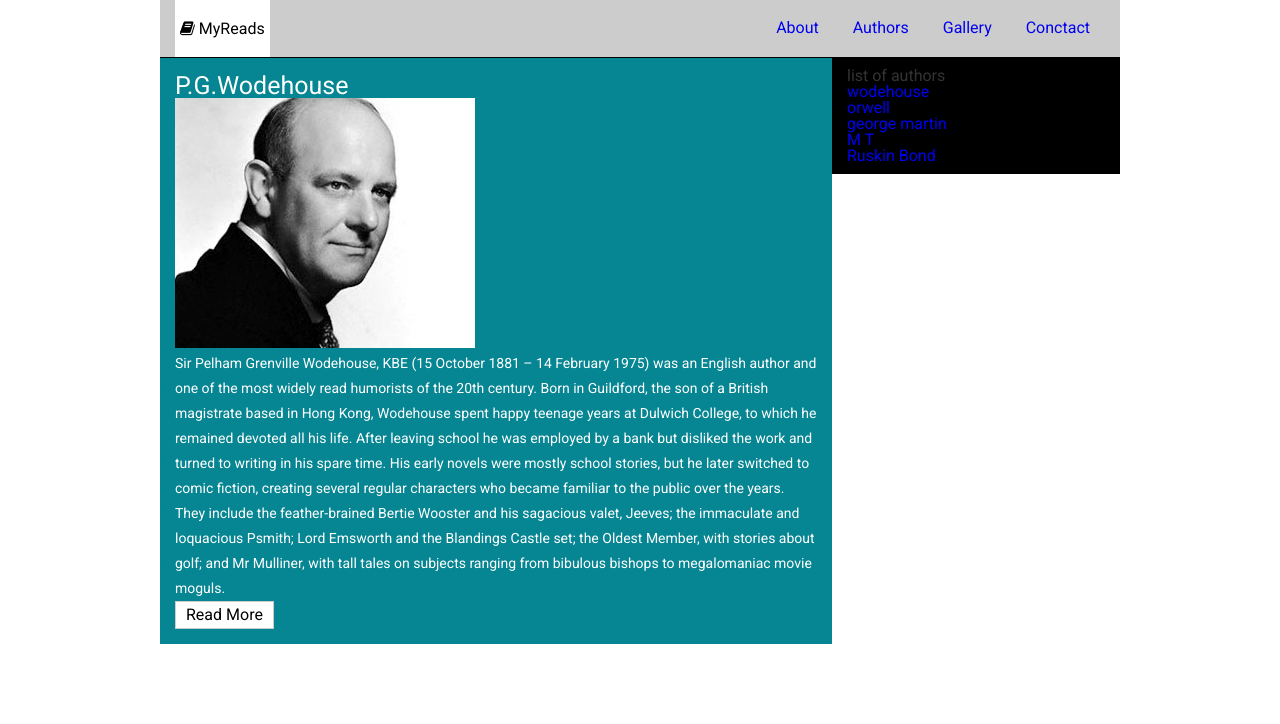
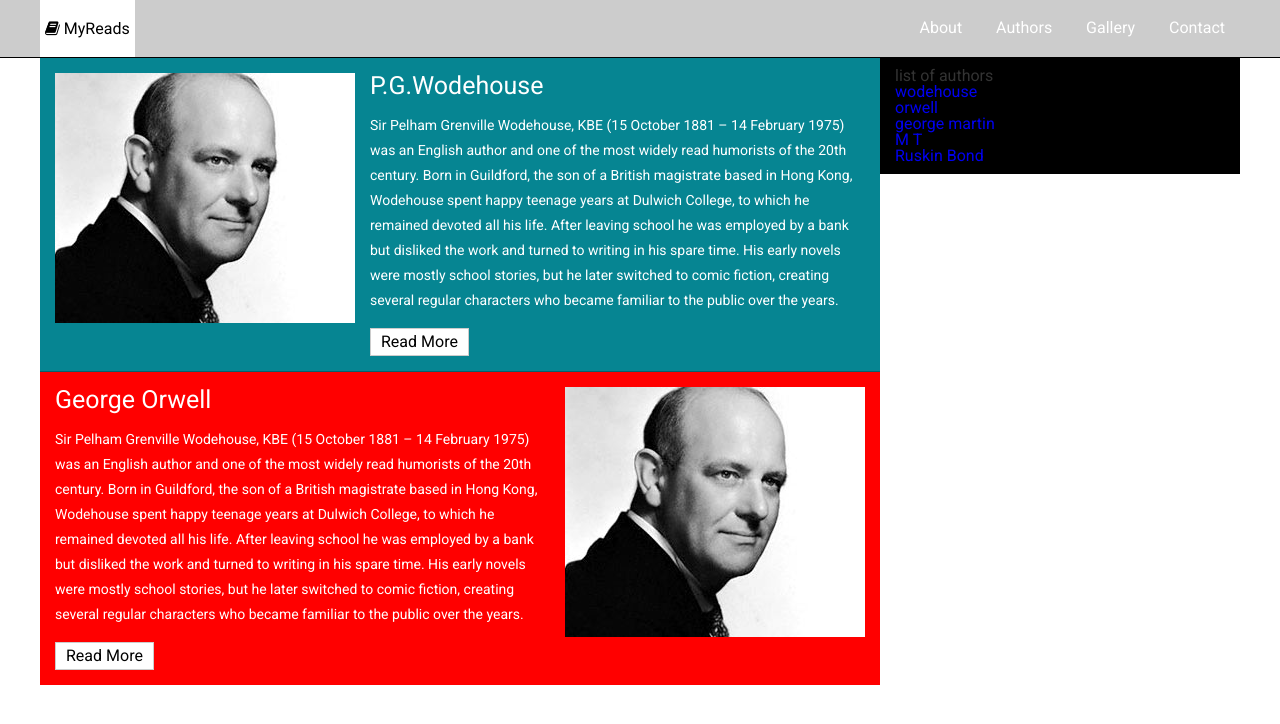
Before and after one commit to samkcdev/favorite-authors, a plain HTML site: page index.html in a window 1280 px wide. Drawn offline with nearby package versions, Linux system fonts and the light colour scheme; a script that the page names is missing.

Commit message:
Changed the complete layout structure and color

```diff
--- a/index.html
+++ b/index.html
@@ -20,26 +20,45 @@
         <![endif]-->
 
         <!-- Add your site or application content here -->
-        <div class="wrapper">
+
         <header>
-                <a class="logo" href="#0"><i class="fa fa-book" aria-hidden="true"></i>  MyReads</a>
-            <nav>
+        <div class="container">
+            <a class="logo" href="#0"><i class="fa fa-book" aria-hidden="true"></i>  MyReads</a>
+             <nav>
                 <ul>
                     <li><a href="#0">About</a></li>
                     <li><a href="#0">Authors</a></li>
                     <li><a href="#0">Gallery</a></li>
-                    <li><a href="#0">Conctact</a></li>
+                    <li><a href="#0">Contact</a></li>
                 </ul>
             </nav>
-             <div class="clear"></div>
+            <div class="clear"></div>
+        </div>
         </header>
+
+        <div class="banner">
+
+        </div>
+
+        <div class="container">
         <div class="content">
-
-              <h2>P.G.Wodehouse</h2>
-
-              <img src="images/wodehouse.jpg">
-              <p>Sir Pelham Grenville Wodehouse, KBE (15 October 1881 – 14 February 1975) was an English author and one of the most widely read humorists of the 20th century. Born in Guildford, the son of a British magistrate based in Hong Kong, Wodehouse spent happy teenage years at Dulwich College, to which he remained devoted all his life. After leaving school he was employed by a bank but disliked the work and turned to writing in his spare time. His early novels were mostly school stories, but he later switched to comic fiction, creating several regular characters who became familiar to the public over the years. They include the feather-brained Bertie Wooster and his sagacious valet, Jeeves; the immaculate and loquacious Psmith; Lord Emsworth and the Blandings Castle set; the Oldest Member, with stories about golf; and Mr Mulliner, with tall tales on subjects ranging from bibulous bishops to megalomaniac movie moguls.</p>
-              <a href="#0">Read More</a>
+        <article>
+             <figure><img src="images/wodehouse.jpg"></figure>
+             <div class="content-text">
+                 <h2>P.G.Wodehouse</h2>
+                  <p>Sir Pelham Grenville Wodehouse, KBE (15 October 1881 – 14 February 1975) was an English author and one of the most widely read humorists of the 20th century. Born in Guildford, the son of a British magistrate based in Hong Kong, Wodehouse spent happy teenage years at Dulwich College, to which he remained devoted all his life. After leaving school he was employed by a bank but disliked the work and turned to writing in his spare time. His early novels were mostly school stories, but he later switched to comic fiction, creating several regular characters who became familiar to the public over the years.</p>
+                  <a href="#0">Read More</a>
+             </div>
+        </article>
+        <article class="alt-content">
+            <div class="content-text ">
+                 <h2>George Orwell</h2>
+                  <p>Sir Pelham Grenville Wodehouse, KBE (15 October 1881 – 14 February 1975) was an English author and one of the most widely read humorists of the 20th century. Born in Guildford, the son of a British magistrate based in Hong Kong, Wodehouse spent happy teenage years at Dulwich College, to which he remained devoted all his life. After leaving school he was employed by a bank but disliked the work and turned to writing in his spare time. His early novels were mostly school stories, but he later switched to comic fiction, creating several regular characters who became familiar to the public over the years.</p>
+                  <a href="#0">Read More</a>
+             </div>
+             <figure><img src="images/wodehouse.jpg"></figure>
+        </article>
+          <div class="clear"></div>
           </div>
           <div class="sidebar">
             list of authors
@@ -52,7 +71,12 @@
             </ul>
             <div class="clear"></div>
           </div>
+            <div class="clear"></div>
         </div>
+
+
+
+
 
 
 
--- a/sass/_content.scss
+++ b/sass/_content.scss
@@ -2,14 +2,34 @@
     float:left;
     background: $contentbg;
     width: 70%;
+    color: $white;
+}
+
+.content article{
+    display: flex;
+    justify-content: space-between;
     padding: 15px;
-    color: $white;
+    border-bottom: 1px solid #066069;
+}
+
+.content article:last-of-type{
+    border-bottom:0;
+}
+
+.content figure{
+    margin:0 15px 0 0;
+}
+
+.content-text h2{
+    margin-bottom: 15px;
 }
 
 .content p{
     font-size: 14px;
     line-height: 25px;
+    margin-bottom: 15px;
 }
+
 
 .content a{
     display: inline-block;
@@ -23,3 +43,16 @@
     background:$white;
     color:$black;
 }
+
+.alt-content{
+    background: #f00;
+
+}
+
+.alt-content figure{
+    margin-right:0;
+}
+
+.alt-content .content-text {
+    margin-right: 15px;
+}
--- a/sass/_header.scss
+++ b/sass/_header.scss
@@ -16,6 +16,7 @@ header{
         {
         display: inline-block;
         a{
+        color:$white;
         line-height: 56px;
         display: block;
         padding: 0 15px;
--- a/sass/style.scss
+++ b/sass/style.scss
@@ -32,8 +32,8 @@ a{
     clear:both;
 }
 
-.wrapper{
-    width: 960px;
+.container{
+    width: 1200px;
     max-width: 96%;
     margin: 0 auto;
 }
```
Also changed, not shown: stylesheets/style.css.
